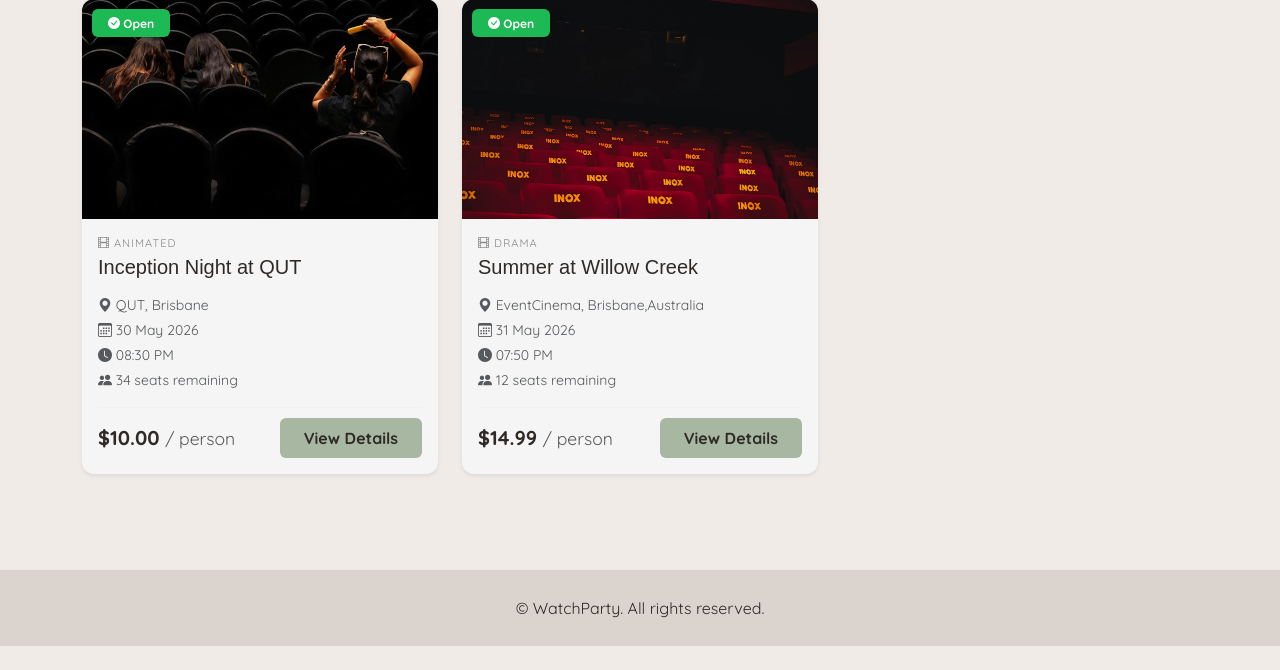
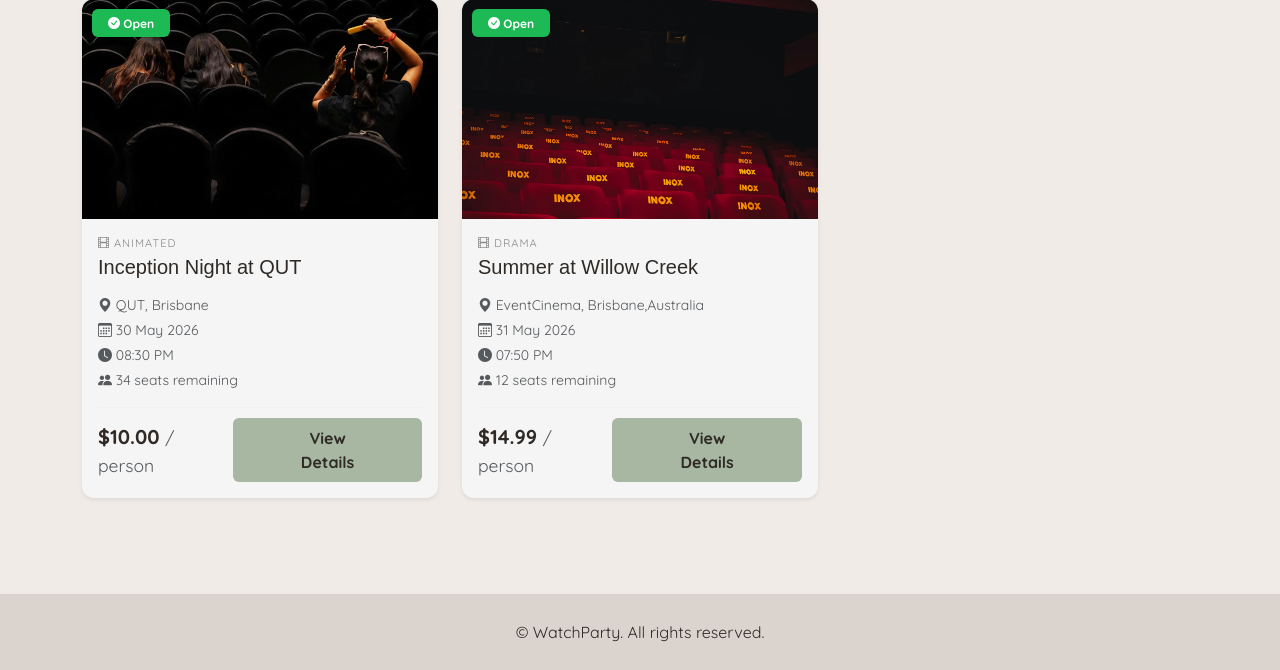
Before and after one commit to honnemi/iab207-a2, a Flask app: page / in a window 1280 px wide. Shown: the part 610-1280 px from the top of the page. Before the commit the page ends 1256 px from the top, so only its background shows below. Run offline with Flask 3, Linux system fonts and the light colour scheme; some libraries are stand-ins or nearby versions; some web fonts are replaced.

Commit message:
update on the button

```diff
--- a/projectfile/website/templates/view_events.html
+++ b/projectfile/website/templates/view_events.html
@@ -59,13 +59,12 @@
 
 <div class="container mb-5">
 
-    <!-- Page header -->
+
     <div class="d-flex align-items-center justify-content-between mb-4">
         <h2 class="mb-0">All Events</h2>
         <a href="{{ url_for('home.create_event') }}" class="btn btn-primary">+ Create Event</a>
     </div>
 
-    <!-- Genre filter -->
     <div class="mb-4">
         <a href="{{ url_for('home.view_events') }}"
            class="btn btn-sm {% if not request.args.get('genre') %}btn-dark{% else %}btn-outline-secondary{% endif %} me-1 mb-1">
@@ -153,7 +152,7 @@
                             {% endif %}
                         </span>
                         <a href="{{ url_for('home.event_detail', event_id=event.id) }}"
-                           class="btn btn-outline-primary px-4 py-2">View Details</a>
+                           class="btn btn-outline-primary px-5 py-2">View Details</a>
                     </div>
 
                 </div>
```
